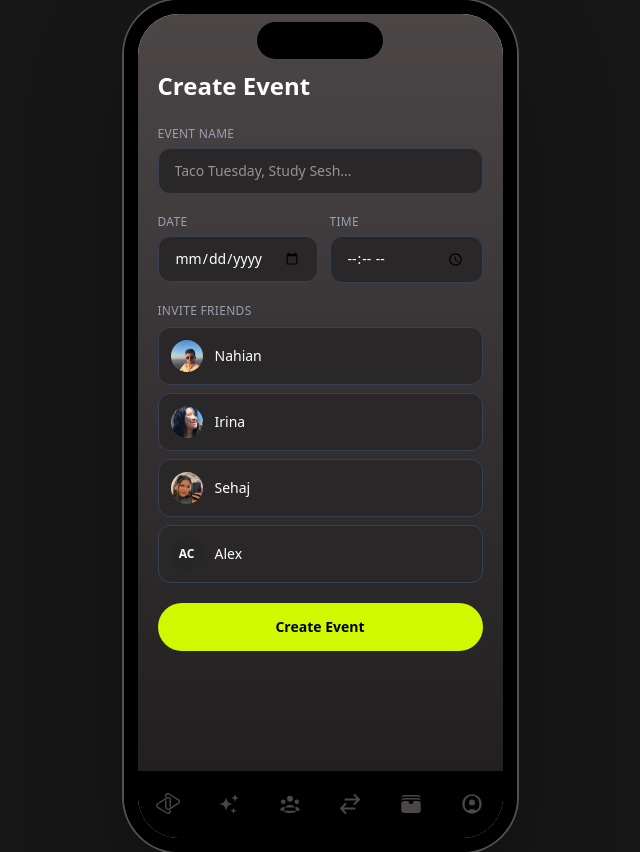
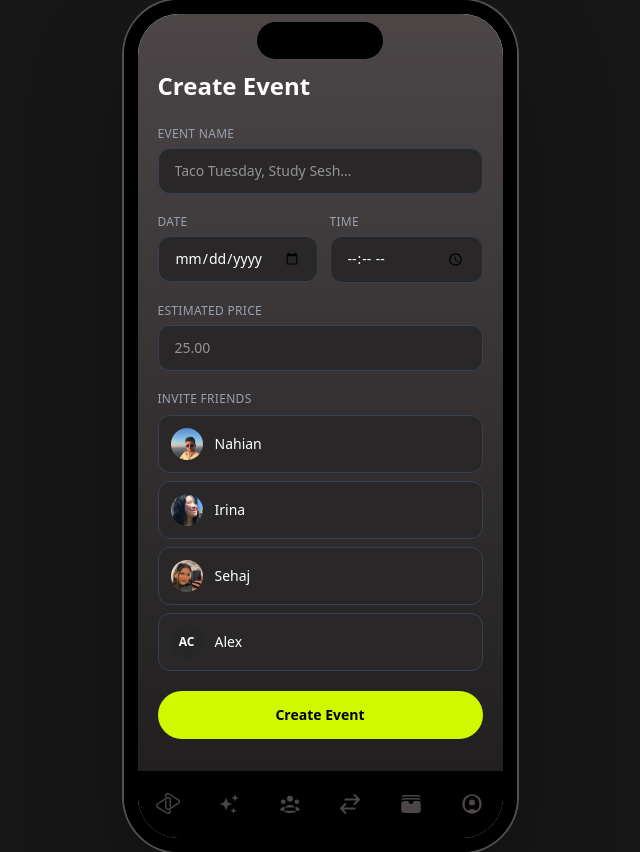
Before and after one commit to 0CocoWang0/bounce-me, a React (Vite) app: page /create in a window 1280 px wide. Shown: the whole page, without its empty margins (320-960 px from the left). Built offline with nearby package versions, Linux system fonts and the light colour scheme.

Commit message:
Added a price field to create event

```diff
--- a/src/pages/CreateEvent.jsx
+++ b/src/pages/CreateEvent.jsx
@@ -11,6 +11,7 @@ export default function CreateEvent() {
   const [date, setDate] = useState("");
   const [time, setTime] = useState("");
   const [invited, setInvited] = useState([]);
+  const [estimatedPrice, setEstimatedPrice] = useState("");
 
   const friends = MOCK_USERS.filter((u) => u.id !== CURRENT_USER.id);
 
@@ -33,6 +34,7 @@ export default function CreateEvent() {
       host: CURRENT_USER.id,
       rsvps: [CURRENT_USER.id, ...invited],
       totalCost: null,
+      estimatedPrice: estimatedPrice ? parseFloat(estimatedPrice) : 0,
       splits: [],
       status: "upcoming",
       moments: [],
@@ -86,6 +88,22 @@ export default function CreateEvent() {
           </div>
         </div>
 
+        <div>
+          <label className="block text-xs text-gray-400 uppercase tracking-wide mb-1.5">
+            Estimated Price
+          </label>
+          <input
+            type="number"
+            min="0"
+            step="0.01"
+            value={estimatedPrice}
+            onChange={(e) => setEstimatedPrice(e.target.value)}
+            placeholder="25.00"
+            className="w-full border border-gray-200 dark:border-gray-700 dark:bg-card-dark dark:text-white rounded-xl px-4 py-3 text-sm focus:outline-none focus:border-bounce"
+          />
+        </div>
+
+
         {/* Invite friends */}
         <div>
           <label className="block text-xs text-gray-400 uppercase tracking-wide mb-2">
```
